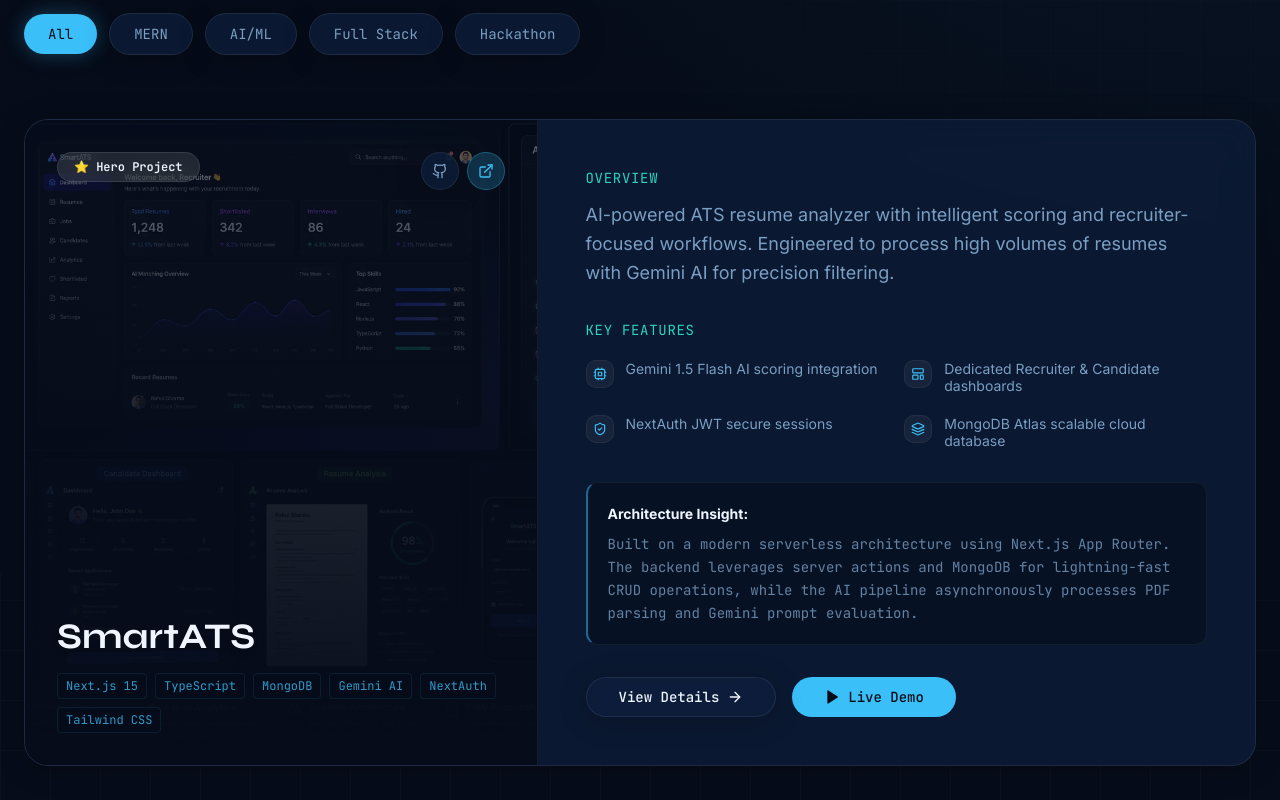
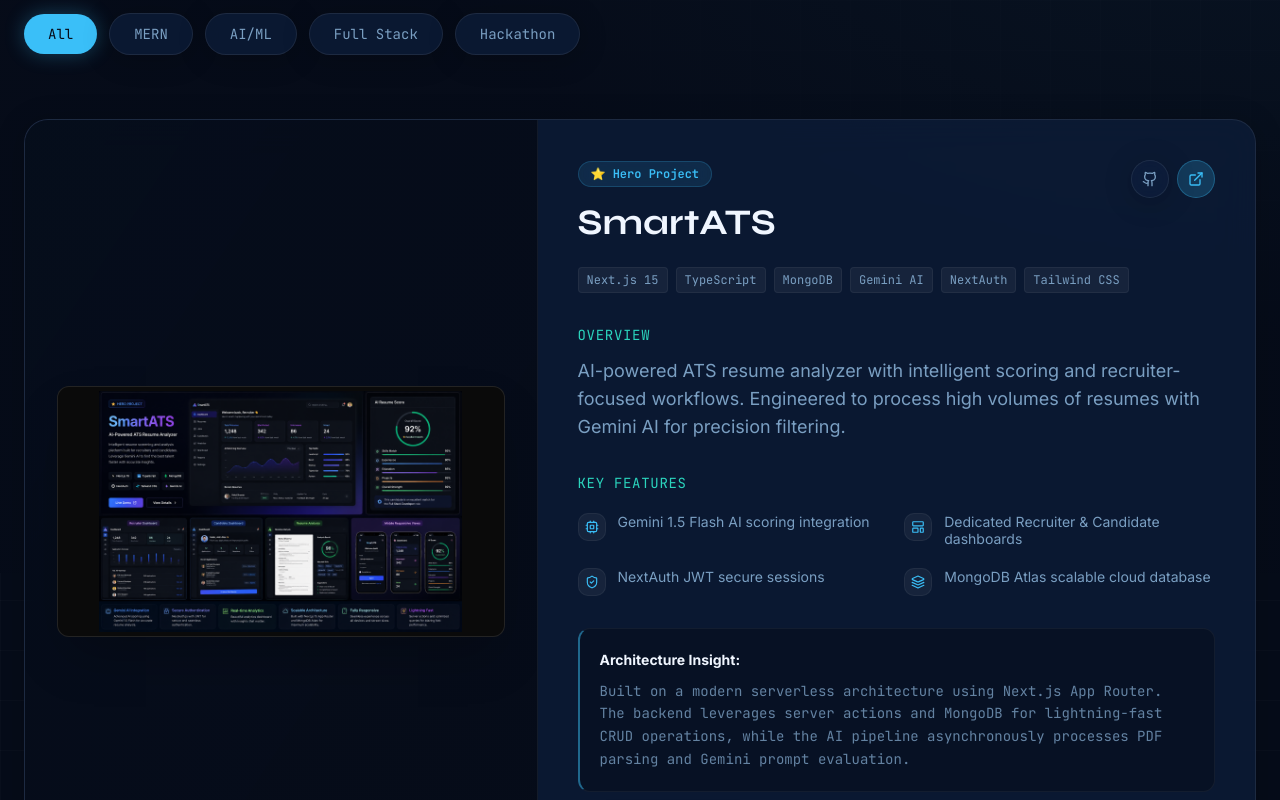
Before and after one commit to baburathod/ramavathbabu.dev, a Next.js app: page / in a window 1280 px wide. Shown: the part 3400-4200 px from the top of the page. Built offline with nearby package versions, Linux system fonts and the light colour scheme; no server answers.

Commit message:
Restructure project cards for full image visibility

```diff
--- a/src/components/sections/projects.tsx
+++ b/src/components/sections/projects.tsx
@@ -177,27 +177,43 @@
                   <div className="grid lg:grid-cols-12 gap-0">
 
                     {/* Visual / Thumbnail Side */}
-                    <div className="lg:col-span-5 relative overflow-hidden bg-background/50 border-b lg:border-b-0 lg:border-r border-white/5 p-8 flex flex-col justify-between min-h-[300px] lg:min-h-full">
-                      {'image' in project && project.image && (
-                        <div className="absolute inset-0 z-0 opacity-50 group-hover:opacity-80 transition-opacity duration-500">
+                    <div className="lg:col-span-5 relative overflow-hidden bg-black/40 border-b lg:border-b-0 lg:border-r border-white/5 flex flex-col items-center justify-center p-6 sm:p-8 min-h-[250px] lg:min-h-full group/image">
+                      <div className="absolute inset-0 bg-grid opacity-20 z-0" />
+                      <div className="absolute inset-0 bg-gradient-to-br from-background/40 to-background z-0" />
+
+                      {'image' in project && project.image ? (
+                        <div className="relative w-full aspect-video rounded-xl overflow-hidden border border-white/10 shadow-2xl z-10 bg-[#0a0a0a] group-hover/image:scale-[1.02] transition-transform duration-500">
                           <Image
                             src={project.image}
-                            alt={`${project.title} background`}
+                            alt={`${project.title} preview`}
                             fill
-                            className="object-cover"
+                            className="object-contain p-1"
                             sizes="(max-width: 1024px) 100vw, 50vw"
                           />
                         </div>
+                      ) : (
+                        <div className="relative z-10 text-muted-foreground/30 flex flex-col items-center">
+                          <Layers className="w-16 h-16 mb-4" />
+                          <span className="font-mono text-sm uppercase tracking-widest">No Image</span>
+                        </div>
                       )}
-                      <div className="absolute inset-0 bg-grid opacity-20 z-0" />
-                      <div className="absolute inset-0 bg-gradient-to-t from-background via-background/80 to-background/20 z-0" />
+                    </div>
 
-                      <div className="relative z-10 flex justify-between items-start mb-12">
-                        <Badge variant="secondary" className="bg-white/10 hover:bg-white/20 text-foreground border-white/10 backdrop-blur-md px-4 py-1.5 font-mono text-xs">
+                    {/* Content Side */}
+                    <div className="lg:col-span-7 p-6 sm:p-8 md:p-10 flex flex-col justify-center">
+
+                      {/* Header Region */}
+                      <div className="flex flex-col sm:flex-row sm:items-start justify-between gap-4 mb-6">
+                        <div>
+                          <Badge variant="secondary" className="bg-primary/10 hover:bg-primary/20 text-primary border-primary/20 backdrop-blur-md px-3 py-1 font-mono text-xs mb-4">
                             {project.badge}
                           </Badge>
-                        <div className="flex gap-2">
-                          <a href={project.github} target="_blank" rel="noopener noreferrer" className="p-2.5 rounded-full glass hover:bg-white/10 transition-colors text-muted-foreground hover:text-foreground">
+                          <h3 className="font-heading text-3xl sm:text-4xl font-bold text-foreground group-hover:text-transparent group-hover:bg-clip-text group-hover:bg-gradient-to-r group-hover:from-white group-hover:to-white/50 transition-all duration-300">
+                            {project.title}
+                          </h3>
+                        </div>
+                        <div className="flex gap-2 shrink-0">
+                          <a href={project.github} target="_blank" rel="noopener noreferrer" className="p-2.5 rounded-full glass hover:bg-white/10 transition-colors text-muted-foreground hover:text-foreground border border-white/10">
                             <Github className="w-4 h-4" />
                           </a>
                           {project.live !== "#" && (
@@ -208,25 +224,17 @@
                         </div>
                       </div>
 
-                      <div className="relative z-10">
-                        <h3 className="font-heading text-4xl font-bold text-foreground mb-4 group-hover:text-transparent group-hover:bg-clip-text group-hover:bg-gradient-to-r group-hover:from-white group-hover:to-white/50 transition-all duration-300 drop-shadow-md">
-                          {project.title}
-                        </h3>
-                        <div className="flex flex-wrap gap-2">
+                      <div className="flex flex-wrap gap-2 mb-8">
                         {project.tech.map((tech, tIdx) => (
-                            <span key={tIdx} className="font-mono text-xs text-primary/80 bg-background/80 backdrop-blur-sm px-2 py-1 rounded border border-primary/10">
+                          <span key={tIdx} className="font-mono text-xs text-muted-foreground bg-white/5 px-2 py-1 rounded border border-white/5">
                             {tech}
                           </span>
                         ))}
                       </div>
-                      </div>
-                    </div>
 
-                    {/* Content Side */}
-                    <div className="lg:col-span-7 p-8 md:p-10 lg:p-12 flex flex-col justify-center">
                       <div className="mb-8">
                         <h4 className="font-mono text-sm text-accent mb-3 tracking-wider uppercase">Overview</h4>
-                        <p className="text-lg text-muted-foreground leading-relaxed">
+                        <p className="text-base sm:text-lg text-muted-foreground leading-relaxed">
                           {project.description}
                         </p>
                       </div>
@@ -236,7 +244,7 @@
                         <div className="grid sm:grid-cols-2 gap-4">
                           {project.highlights.map((item, hIdx) => (
                             <div key={hIdx} className="flex items-start gap-3 text-muted-foreground group/item hover:text-foreground transition-colors">
-                              <div className="mt-1 p-1.5 rounded-md bg-white/5 border border-white/5 group-hover/item:border-primary/30 transition-colors">
+                              <div className="mt-1 p-1.5 rounded-md bg-white/5 border border-white/5 group-hover/item:border-primary/30 transition-colors shrink-0">
                                 <item.icon className="w-3.5 h-3.5 text-primary" />
                               </div>
                               <span className="text-sm leading-tight mt-1">{item.text}</span>
```
Lines whose indentation alone changed are shown as unchanged.
